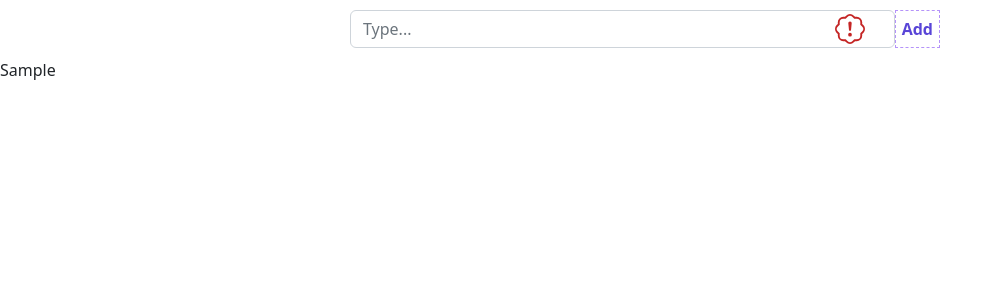
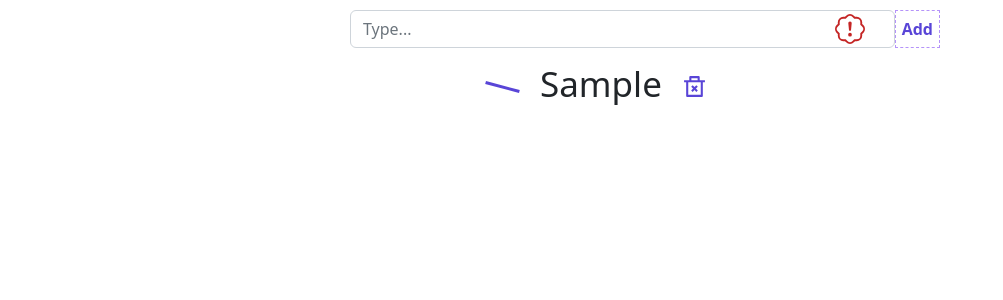
Before and after one commit to Grayd-WebDev/react-to-do, a React (Create React App) app: page / in a window 1280 px wide. Both pictures are taken after typing "Sample" into the empty fields and a click on the button "Add". Shown: the top 300 px of the page, without its empty margins (0-1003 px from the left). Built offline with nearby package versions, Linux system fonts and the light colour scheme.

Commit message:
Item styles added and remove fn works fine.

```diff
--- a/src/App.js
+++ b/src/App.js
@@ -10,10 +10,14 @@ function App() {
     setToDoItems([...toDoItems, { id: Date.now(), title, importance }]);
   };
 
+  const removeToDoItem = (id) => {
+    setToDoItems([...toDoItems.filter((item) => item.id !== id)]);
+  };
+
   return (
     <div className="App">
       <PostForm addToDoItem={addToDoItem} />
-      <ToDoList items={toDoItems} />
+      <ToDoList items={toDoItems} removeToDoItem={removeToDoItem} />
     </div>
   );
 }
--- a/src/components/PostForm/PostForm.module.css
+++ b/src/components/PostForm/PostForm.module.css
@@ -27,6 +27,10 @@
     border: 1px dashed rgb(181, 147, 249);
     transition: 0.4s;
 }
+.postForm{
+    max-width: 600px;
+    margin: auto;
+};
 .toDoTextBtn:hover{
     background-color:rgb(89, 69, 215);
     border: 1px dashed #fff;
@@ -38,7 +42,3 @@
     top: 50%;
     transform: translate(0, -50%);
 }
-.postForm{
-    max-width: 600px;
-    margin: auto;
-}
--- a/src/components/ToDoItem/ToDoItem.jsx
+++ b/src/components/ToDoItem/ToDoItem.jsx
@@ -1,11 +1,17 @@
 import React from 'react'
 import {BsPatchExclamationFill} from 'react-icons/bs';
+import ToDoItemCss from "./toDoItem.module.css";
+import {RiDeleteBin2Line} from "react-icons/ri";
 
-const ToDoItem = ({item}) => {
+const ToDoItem = ({item, removeToDoItem}) => {
   return (
-    <div className='todo-item'>
-        <div className='todo-item_text'>{item.title}</div>
-        {item.importance && <div className='todo-item_important-icon'><BsPatchExclamationFill/></div>}
+    <div className={ToDoItemCss.toDoItem}>
+        <div className={ToDoItemCss.toDoItemText}>{item.title}</div>
+        <div className={ToDoItemCss.todoItemIconGroup}>
+            {item.importance && <div className='todo-item_important-icon'><BsPatchExclamationFill/></div>}
+            <div onClick={()=>removeToDoItem(item.id)} className='todo-item_bin-icon'><RiDeleteBin2Line/></div>
+        </div>
+
     </div>
   )
 }
--- /dev/null
+++ b/src/components/ToDoItem/toDoItem.module.css
@@ -0,0 +1,28 @@
+.toDoItem{
+    position: relative;
+    display: flex;
+    flex-direction: row;
+    align-items: center;
+}
+.toDoItemText::before{
+    content: "";
+    display: block;
+    width: 35px;
+    height: 3px;
+    background-color: rgb(89, 69, 215);
+    position: absolute;
+    left: -55px;
+    top: 56%;
+    transform: translate(0, -50%) rotate(15deg)
+}
+.toDoItemText{
+    font-size: 35px;
+}
+.todoItemIconGroup{
+    display: flex;
+    flex-direction: row;
+    font-size: 25px;
+    margin-left: 20px;
+    cursor: pointer;
+    color: rgb(89, 69, 215);
+}
--- a/src/components/ToDoList/ToDoList.jsx
+++ b/src/components/ToDoList/ToDoList.jsx
@@ -1,10 +1,11 @@
 import React from 'react'
 import ToDoItem from '../ToDoItem/ToDoItem';
+import ToDoListCss from "./ToDoList.module.css";
 
-const ToDoList = ({items}) => {
+const ToDoList = ({items, removeToDoItem}) => {
   return (
-    <div className='ToDoList'>
-        {items.map((item)=><ToDoItem item={item} key={item.id}/>)}
+    <div className={ToDoListCss.toDoList}>
+        {items.map((item)=><ToDoItem removeToDoItem={removeToDoItem} item={item} key={item.id}/>)}
     </div>
   )
 }
--- /dev/null
+++ b/src/components/ToDoList/ToDoList.module.css
@@ -0,0 +1,4 @@
+.toDoList{
+    margin: auto;
+    max-width: 200px;
+}
```
